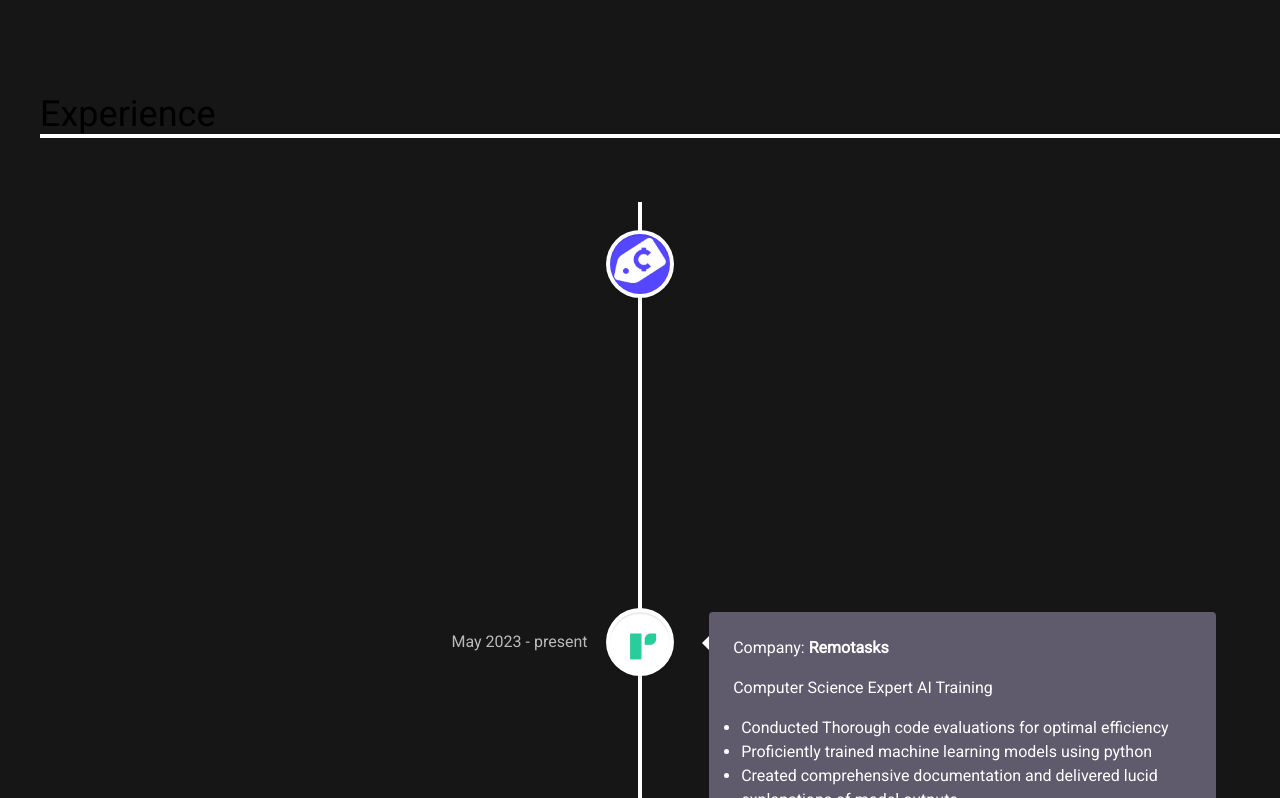
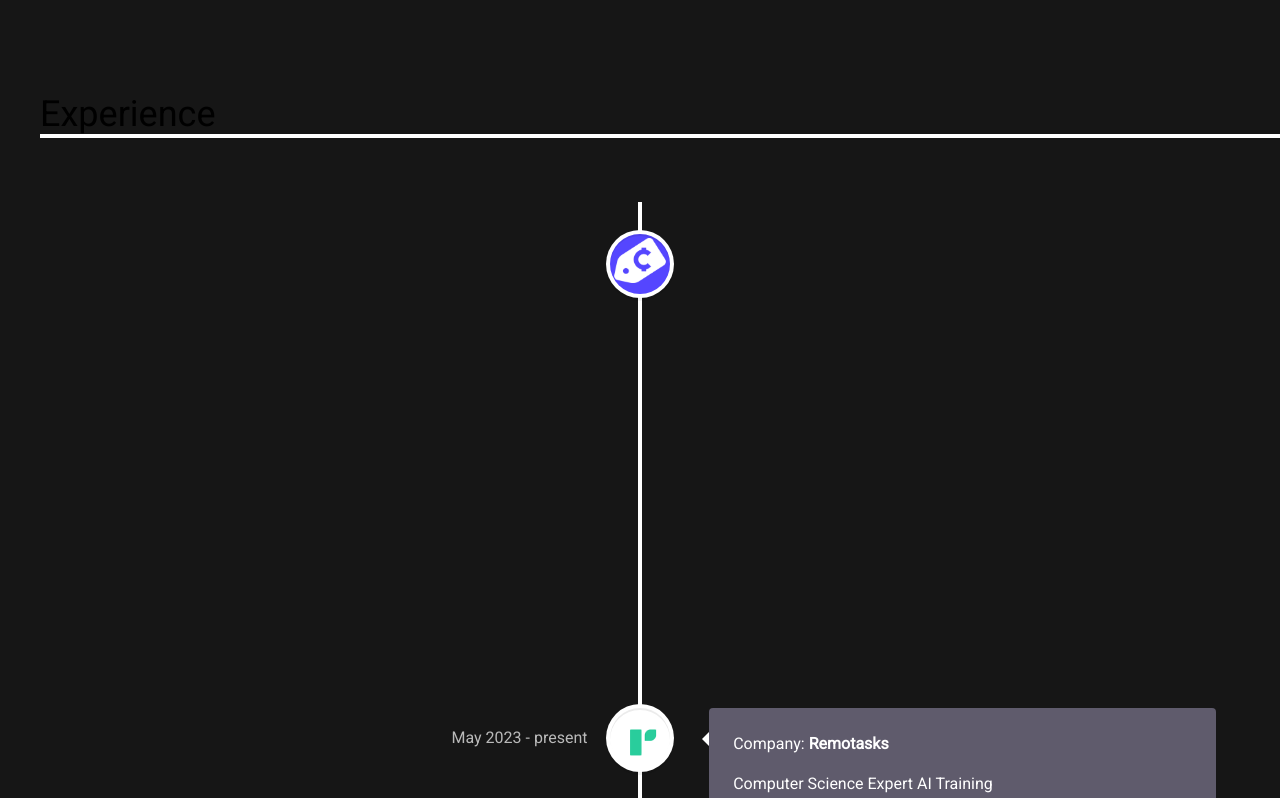
Before and after one commit to jtmacoco/personal_website, a Next.js app in the folder personal_websit_v2/: page / in a window 1280 px wide. Shown: the part 2458-3256 px from the top of the page. Built offline with nearby package versions, Linux system fonts and the light colour scheme.

Commit message:
updated resume and info

```diff
--- a/personal_websit_v2/app/components/navbar.tsx
+++ b/personal_websit_v2/app/components/navbar.tsx
@@ -14,7 +14,7 @@
     const scrollToSection = (id: string): void => {
         const section = document.getElementById(id) as HTMLElement | null;
         if (section) {
-            const y = section.getBoundingClientRect().top + window.scrollY + 10
+            const y = section.getBoundingClientRect().top + window.scrollY
             window.scrollTo({top: y, behavior: 'smooth',});
         }
         window.history.pushState(null, '', `#${id}`)//changes the url to the section id
--- a/personal_websit_v2/app/constants/info.tsx
+++ b/personal_websit_v2/app/constants/info.tsx
@@ -166,10 +166,11 @@
 ];
 export const experience_info = [
     {
-        title:"Full Stack Software Engineer",
+        title:"Full Stack Software Engineer Intern",
         date:"Febuary2024-present",
         description:[
-           "I helped develop a crypto market place application. During my time as an intern I played a pivotal role in the redesign of the database and mobile architecture, focusing on normalizing the database and minimizing redundancy. Additionally I contributed to both front-end and back-end development efforts, also helping facilitate connectivity between the two."
+           "I helped develop a crypto market place application. During my time as an intern I played a pivotal role in the redesign of the database and mobile architecture, focusing on normalizing the database and minimizing redundancy. Additionally I contributed to both front-end and back-end development efforts, also helping facilitate connectivity between the two." ,
+           "Additionally I contributed to both front-end and back-end development efforts. Utilizing Flutter for the frontend creating screens such as the signup and login ensuring a seamless experience for multiple platform",
         ],
         src:coinable,
         py: "py-1",
```
Also changed, not shown: 1 other file (tests, documents, lock files or other folders).
